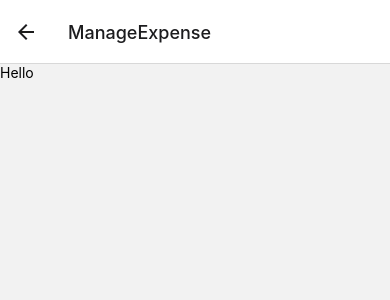
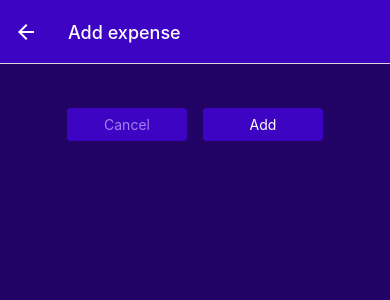
Before and after one commit to thomasaugot/expenses-tracker-native-app, a React Native app: screen /ManageExpense in a window 390 px wide. Shown: the top 300 px of the page. Built offline with nearby package versions, Linux system fonts and the light colour scheme.

Commit message:
adding add/delete pages + styling

```diff
--- a/App.js
+++ b/App.js
@@ -59,13 +59,26 @@ export default function App() {
     <>
       <StatusBar style="auto" />
       <NavigationContainer>
-        <Stack.Navigator>
+        <Stack.Navigator
+          screenOptions={{
+            headerStyle: {
+              backgroundColor: GlobalStyles.colors.primary500,
+            },
+            headerTintColor: "white",
+          }}
+        >
           <Stack.Screen
             name="ExpensesOverview"
             options={{ headerShown: false }}
             component={ExpensesOverview}
           />
-          <Stack.Screen name="ManageExpense" component={ManageExpense} />
+          <Stack.Screen
+            name="ManageExpense"
+            component={ManageExpense}
+            options={{
+              presentation: "modal",
+            }}
+          />
         </Stack.Navigator>
       </NavigationContainer>
     </>
--- a/components/ExpensesOutput/ExpenseItem.js
+++ b/components/ExpensesOutput/ExpenseItem.js
@@ -3,11 +3,11 @@ import { GlobalStyles } from "../../constants/styles";
 import { getFormattedDate } from "../../util/date";
 import { useNavigation } from "@react-navigation/native";
 
-const ExpenseItem = ({ description, date, amount }) => {
+const ExpenseItem = ({ description, date, amount, id }) => {
   const navigation = useNavigation();
 
   const expensePressHandler = () => {
-    navigation.navigate("ManageExpense");
+    navigation.navigate("ManageExpense", { expenseId: id });
   };
 
   return (
--- /dev/null
+++ b/components/UI/Button.js
@@ -0,0 +1,36 @@
+import { Pressable, View, Text, StyleSheet } from "react-native";
+import { GlobalStyles } from "../../constants/styles";
+
+const Button = ({ children, onPress, mode, style }) => {
+  return (
+    <View style={style}>
+      <Pressable onPress={onPress} style={({ pressed }) => pressed && styles.pressed}>
+        <View style={[styles.button, mode === "flat" && style.flat]}>
+          <Text style={[styles.buttonText, mode === "flat" && styles.flatText]}>{children}</Text>
+        </View>
+      </Pressable>
+    </View>
+  );
+};
+
+export default Button;
+
+const styles = StyleSheet.create({
+  button: {
+    borderRadius: 4,
+    padding: 8,
+    backgroundColor: GlobalStyles.colors.primary500,
+  },
+  flat: { backgroundColor: "transparent" },
+  buttonText: {
+    color: "white",
+    textAlign: "center",
+  },
+  flatText: {
+    color: GlobalStyles.colors.primary200,
+  },
+  pressed: {
+    opacity: 0.75,
+    backgroundColor: GlobalStyles.colors.primary100,
+  },
+});
--- a/screens/ManageExpense.js
+++ b/screens/ManageExpense.js
@@ -1,9 +1,81 @@
-import { Text, StyleSheet } from "react-native";
+import { useLayoutEffect } from "react";
+import { Text, StyleSheet, View } from "react-native";
+import IconButton from "../components/UI/IconButton";
+import { GlobalStyles } from "../constants/styles";
+import Button from "../components/UI/Button";
 
-const ManageExpense = () => {
-  return <Text>Hello</Text>;
+const ManageExpense = ({ route, navigation }) => {
+  const editedExpenseId = route.params?.expenseId;
+  const isEditing = !!editedExpenseId;
+  // these two lines to determine wether we are adding or editing an expense item
+
+  useLayoutEffect(() => {
+    navigation.setOptions({
+      title: isEditing ? "Edit expense" : "Add expense",
+    });
+  }, [navigation, isEditing]);
+
+  const cancelHandler = () => {};
+
+  const confirmHandler = () => {};
+
+  return (
+    <View style={styles.pageContainer}>
+      <View style={styles.buttonsContainer}>
+        <Button mode="flat" onPress={cancelHandler} style={styles.button}>
+          Cancel
+        </Button>
+        <Button onPress={confirmHandler} style={styles.button}>
+          {isEditing ? "Update" : "Add"}
+        </Button>
+      </View>
+      {isEditing && (
+        <View style={styles.deleteContainer}>
+          <IconButton
+            onPress={cancelHandler}
+            icon="trash"
+            color={GlobalStyles.colors.error500}
+            size={36}
+          />
+        </View>
+      )}
+    </View>
+  );
 };
 
 export default ManageExpense;
 
-const styles = StyleSheet.create({});
+const styles = StyleSheet.create({
+  pageContainer: {
+    backgroundColor: GlobalStyles.colors.primary800,
+    flex: 1,
+  },
+  buttonsContainer: {
+    flexDirection: "row",
+    alignItems: "center",
+    textAlign: "center",
+    justifyContent: "center",
+    margin: 44,
+  },
+  deleteContainer: {
+    marginTop: 16,
+    paddingTop: 8,
+    borderTopWidth: 2,
+    borderTopColor: GlobalStyles.colors.primary200,
+    alignItems: "center",
+  },
+  container: {
+    flex: 1,
+    padding: 24,
+    backgroundColor: GlobalStyles.colors.primary800,
+  },
+  button: {
+    width: 120,
+    marginHorizontal: 8,
+  },
+  buttons: {
+    flex: "row",
+    justifyContent: "center",
+    alignItems: "center",
+  },
+});
```
